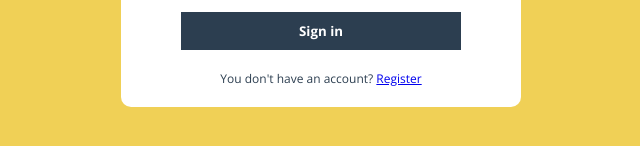
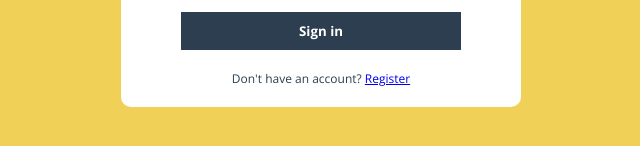
Before and after one commit to jephthahaa/ChatApp, a React (Create React App) app: page /login in a window 1280 px wide. Shown: the part 450-596 px from the top of the page, without its empty margins (319-959 px from the left). Built offline with nearby package versions, Linux system fonts and the light colour scheme; no server answers.

Commit message:
updated codes

```diff
--- a/src/pages/Login.jsx
+++ b/src/pages/Login.jsx
@@ -30,7 +30,7 @@
           <button>Sign in</button>
           {err && <span>Something went wrong</span>}
         </form>
-        <p>You don't have an account? <Link to="/register">Register</Link></p>
+        <p>Don't have an account? <Link to="/register">Register</Link></p>
       </div>
     </div>
   );
--- a/src/pages/Register.jsx
+++ b/src/pages/Register.jsx
@@ -78,7 +78,7 @@
           {err && <span>Something went wrong</span>}
         </form>
         <p>
-          You do have an account? <Link to="/Login">Login</Link>
+          You have an account? <Link to="/Login">Login</Link>
         </p>
       </div>
     </div>
```
